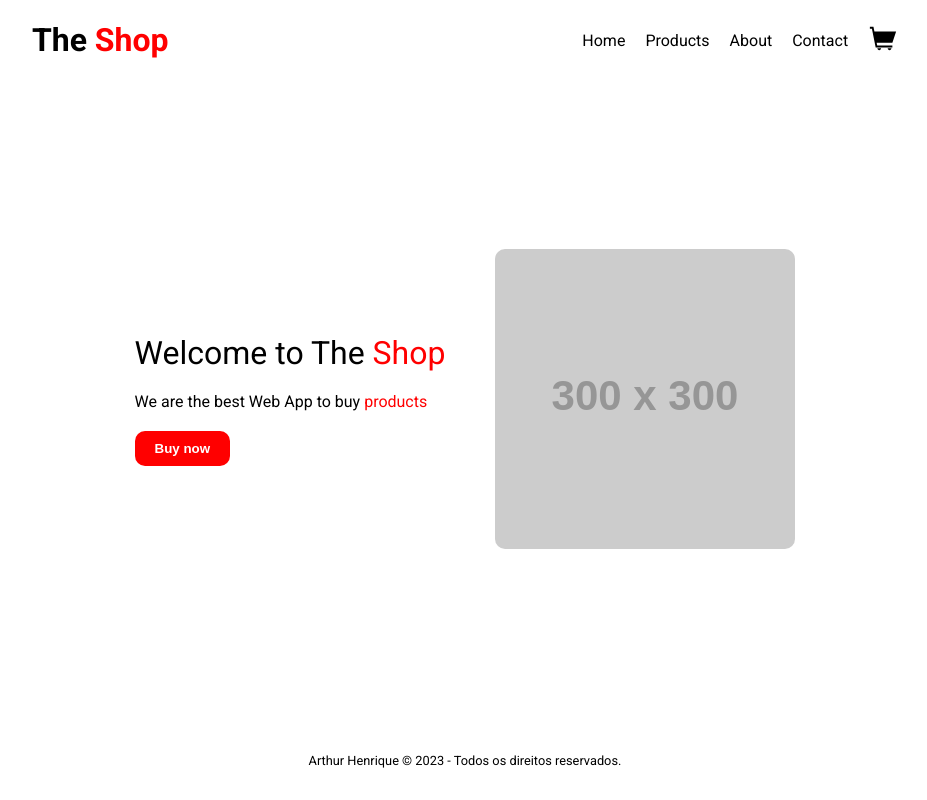
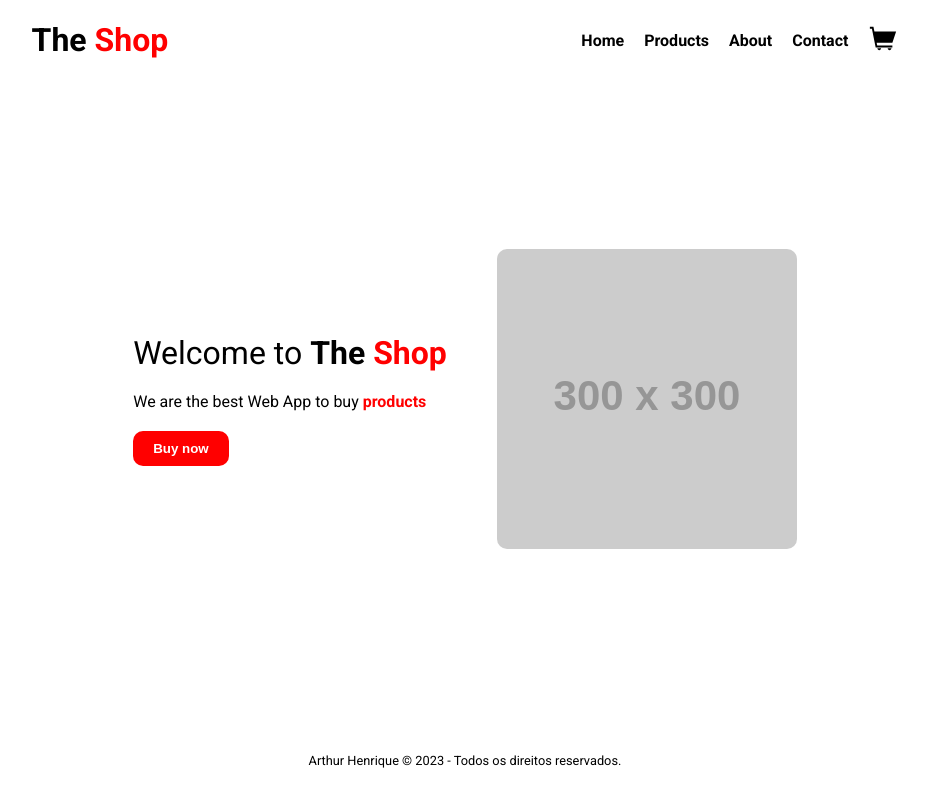
Before and after one commit to ArthurHab/the-shop, an Angular app: page / in a window 1280 px wide. Shown: the whole page, without its empty margins (175-1102 px from the left). Built offline with nearby package versions, Linux system fonts and the light colour scheme.

Commit message:
Update global css and layout Payment Review

```diff
--- a/src/app/components/product-card/product-card.component.html
+++ b/src/app/components/product-card/product-card.component.html
@@ -2,13 +2,13 @@
 
     <img src="{{product.imageUrl}}" alt="" class="productImage">
     <span class="productName">{{product.name}}</span>
-    <span class="productPrice">R$ {{product.price}},00</span>
+    <span class="productPrice text__green">R$ {{product.price}},00</span>
     <span class="productCategory">{{product.category}}</span>
 
     <app-star-rating [rating]="product.rating"></app-star-rating>
 
     <div class="productActions">
-        <a routerLink="/product/{{product.id}}" class="routerLink"><button class="button">Buy</button></a>
+        <a routerLink="/product/{{product.id}}" class="router__link"><button class="button">Buy</button></a>
         <div (click)="addToCart()" class="svgAction">
             <svg version="1.1" id="Uploaded to svgrepo.com" xmlns="http://www.w3.org/2000/svg" xmlns:xlink="http://www.w3.org/1999/xlink"
             width="30px" height="30px" viewBox="0 0 32 32" xml:space="preserve">
--- a/src/app/components/product-cart/product-cart.component.html
+++ b/src/app/components/product-cart/product-cart.component.html
@@ -2,7 +2,7 @@
     <img src="{{product.product.imageUrl}}" alt="" height="50">
     <div class="infoProductCart">
         <span class="productNameCart">Nome: {{product.product.name}}</span>
-        <span class="productPriceCart">Preço: R$ {{product.product.price * product.quant}}</span>
+        <span class="productPriceCart">Preço: <span class="text__green text__bold">R$ {{product.product.price * product.quant}}</span></span>
         <span class="productQuantCart">Quantidade: {{product.quant}}</span>
     </div>
     <div class="infoProductCartButtons">
--- a/src/app/layout/header/header.component.html
+++ b/src/app/layout/header/header.component.html
@@ -1,4 +1,4 @@
 <header class="header">
-    <a routerLink="/" class="routerLink"><span class="header__title">The <span class="colorRed">Shop</span></span></a>
+    <a routerLink="/" class="router__link"><span class="header__title">The <span class="color__red">Shop</span></span></a>
     <app-navbar></app-navbar>
 </header>
--- a/src/app/layout/navbar/navbar.component.html
+++ b/src/app/layout/navbar/navbar.component.html
@@ -1,10 +1,10 @@
 <nav class="navBar">
     <ul class="routerList">
-        <li class="routerItem"><a routerLink="/" class="routerLink bold" >Home</a></li>
-        <li class="routerItem"><a routerLink="/products/all" class="routerLink bold" >Products</a></li>
-        <li class="routerItem"><a routerLink="/about" class="routerLink bold" >About</a></li>
-        <li class="routerItem"><a routerLink="/contact" class="routerLink bold" >Contact</a></li>
-        <li class="routerItem"><a routerLink="/cart" class="routerLink bold" >
+        <li class="routerItem"><a routerLink="/" class="router__link text__bold" >Home</a></li>
+        <li class="routerItem"><a routerLink="/products/all" class="router__link text__bold" >Products</a></li>
+        <li class="routerItem"><a routerLink="/about" class="router__link text__bold" >About</a></li>
+        <li class="routerItem"><a routerLink="/contact" class="router__link text__bold" >Contact</a></li>
+        <li class="routerItem"><a routerLink="/cart" class="router__link text__bold" >
             <svg version="1.1" id="Uploaded to svgrepo.com" xmlns="http://www.w3.org/2000/svg" xmlns:xlink="http://www.w3.org/1999/xlink"
             width="30px" height="30px" viewBox="0 0 32 32" xml:space="preserve">
        <style type="text/css">
@@ -21,7 +21,7 @@
     <svg (click)="setShowMenu()" xmlns="http://www.w3.org/2000/svg" width="38" height="38" viewBox="0 0 24 24">
         <path d="M0 0h24v24H0z" fill="none"/>
         <path d="M4 18h16v-2H4v2zM4 13h16v-2H4v2zM4 6v2h16V6H4z"/></svg>
-      <a routerLink="/cart" class="routerLink bold" (click)="closeShowMenu()">
+      <a routerLink="/cart" class="router__link text__bold" (click)="closeShowMenu()">
         <svg version="1.1" id="Uploaded to svgrepo.com" xmlns="http://www.w3.org/2000/svg" xmlns:xlink="http://www.w3.org/1999/xlink"
         width="30px" height="30px" viewBox="0 0 32 32" xml:space="preserve">
    <style type="text/css">
@@ -35,9 +35,9 @@
 </nav>
 <section class="menuMobile" *ngIf="showMenu" (click)="closeShowMenu()">
     <ul class="routerMobileMenu">
-        <li class="routerItemMobile"><a routerLink="/" class="routerMobileLink bold">Home</a></li>
-        <li class="routerItemMobile"><a routerLink="/products/all" class="routerMobileLink bold">Products</a></li>
-        <li class="routerItemMobile"><a routerLink="/about" class="routerMobileLink bold">About</a></li>
-        <li class="routerItemMobile"><a routerLink="/contact" class="routerMobileLink bold">Contact</a></li>
+        <li class="routerItemMobile"><a routerLink="/" class="routerMobileLink text__bold">Home</a></li>
+        <li class="routerItemMobile"><a routerLink="/products/all" class="routerMobileLink text__bold">Products</a></li>
+        <li class="routerItemMobile"><a routerLink="/about" class="routerMobileLink text__bold">About</a></li>
+        <li class="routerItemMobile"><a routerLink="/contact" class="routerMobileLink text__bold">Contact</a></li>
     </ul>
 </section>
--- a/src/app/pages/about/about.component.html
+++ b/src/app/pages/about/about.component.html
@@ -1,9 +1,9 @@
 <section class="aboutContainer">
     <div class="cardAbout">
         <span class="cardTextContent">
-            <span class="cardTextContentBigger">Welcome to our online <span class="colorRed bold">shop</span> service!</span>
-            <span class="cardTextContentnormal">We offer a convenient and <span class="colorRed bold">secure</span> shopping experience with a wide range of products. Our mission is to provide <span class="colorRed bold">quality</span> and <span class="colorRed bold">authentic</span> items while ensuring the <span class="colorRed bold">privacy</span> and security of our customers. Shop with confidence and enjoy the convenience of having your purchases delivered to your doorstep. Thank you for choosing our service, and we look forward to serving you!</span>
-            <span class="cardTextContentBigger">The <span class="colorRed bold">Shop</span> Team</span>
+            <span class="cardTextContentBigger">Welcome to our online <span class="color__red text__bold">shop</span> service!</span>
+            <span class="cardTextContentnormal">We offer a convenient and <span class="color__red text__bold">secure</span> shopping experience with a wide range of products. Our mission is to provide <span class="color__red bold">quality</span> and <span class="color__red bold">authentic</span> items while ensuring the <span class="color__red bold">privacy</span> and security of our customers. Shop with confidence and enjoy the convenience of having your purchases delivered to your doorstep. Thank you for choosing our service, and we look forward to serving you!</span>
+            <span class="cardTextContentBigger">The <span class="color__red text__bold">Shop</span> Team</span>
         </span>
         <img src="https://placehold.co/300x300" alt="" class="cardImage">
     </div>
--- a/src/app/pages/home/home.component.html
+++ b/src/app/pages/home/home.component.html
@@ -1,9 +1,9 @@
 <section class="home">
     <div class="home__card">
-        <span class="home__title">Welcome to <span class="bold">The <span class="colorRed">Shop</span></span></span>
-        <span class="home__description">We are the best Web App to buy <a routerLink="/products/all" class="routerLink"><span class="bold colorRed">products</span></a></span>
+        <span class="home__title">Welcome to <span class="text__bold">The <span class="color__red">Shop</span></span></span>
+        <span class="home__description">We are the best Web App to buy <a routerLink="/products/all" class="router__link"><span class="text__bold color__red">products</span></a></span>
         <div>
-            <a class="routerLink" routerLink="/products/all"><button class="button">Buy now</button></a>
+            <a class="router__link" routerLink="/products/all"><button class="button">Buy now</button></a>
         </div>
     </div>
     <div>
--- a/src/app/pages/product/product.component.html
+++ b/src/app/pages/product/product.component.html
@@ -2,7 +2,7 @@
     <img src="{{product.imageUrl}}" alt="" class="product__image">
     <div class="product__content">
         <p class="product__name">{{product.name}}</p>
-        <p class="product__price">R$ {{product.price}},00</p>
+        <p class="product__price text__green">R$ {{product.price}},00</p>
         <p class="product_description">{{product.description}}</p>
         <a routerLink="/cart"><button class="button" (click)="handleClick()">Add to cart</button></a>
     </div>
--- a/src/app/pages/products/products.component.html
+++ b/src/app/pages/products/products.component.html
@@ -2,7 +2,7 @@
     <section class="products__categories">
         <span class="products__categories__title">Category</span>
         <ul class="products__categories__list">
-            <li *ngFor="let categorie of categories" class="products__categories__item"><a routerLink="/products/{{categorie}}" class="routerLink">{{categorie}}</a></li>
+            <li *ngFor="let categorie of categories" class="products__categories__item"><a routerLink="/products/{{categorie}}" class="router__link">{{categorie}}</a></li>
         </ul>
     </section>
     <section class="products__items" >
--- a/src/styles.css
+++ b/src/styles.css
@@ -26,11 +26,19 @@ body {
     background-color: rgb(163, 5, 5);
 }
 
-.routerLink{
+.router__link{
     text-decoration: none;
     color: black;
 }
 
-.colorRed{
+.color__red{
     color: red;
 }
+
+.text__bold{
+    font-weight: bold;
+}
+
+.text__green{
+    color: green;
+}
```
Also changed, not shown: src/app/pages/payment/payment.component.html (+20 -12 lines), 5 other files (tests, documents, lock files or other folders).
